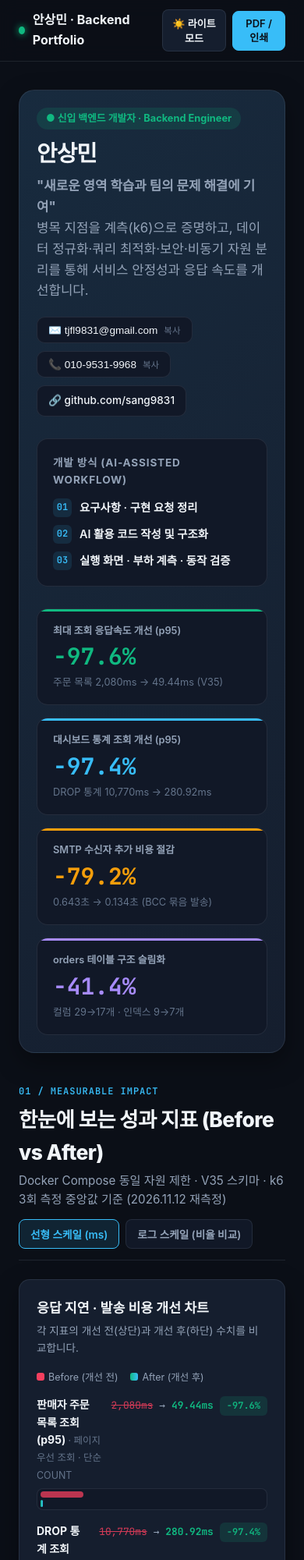
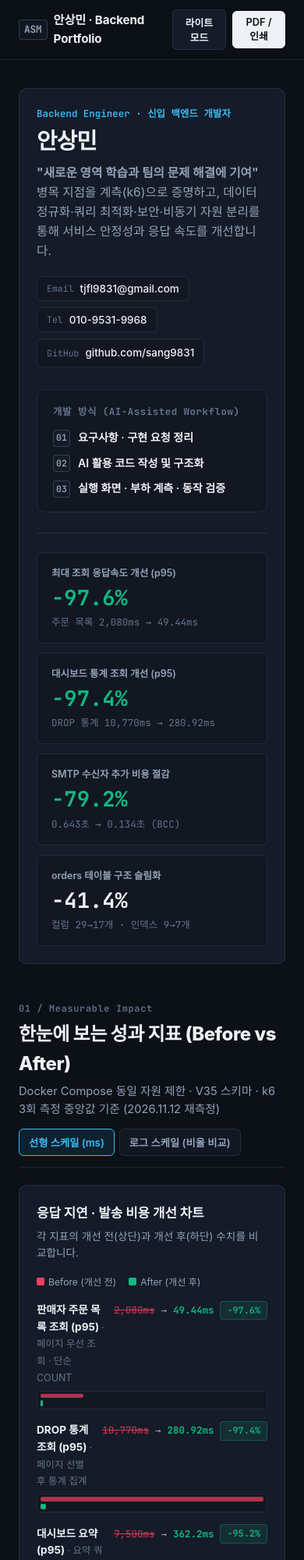
Before and after one commit to sang9831/backend-portfolio, a plain HTML site: page index.html in a window 390 px wide. Shown: the top 2000 px of the page at 78% size. Drawn offline with Linux system fonts and the light colour scheme; a web font is replaced by a local one.

Commit message:
AI스러운 그라데이션·네온·이모지 제거 및 절제된 엔지니어링 톤으로 디자인 개편

```diff
--- a/index.html
+++ b/index.html
@@ -13,7 +13,7 @@
   <header class="topbar">
     <div class="topbar-inner">
       <a href="#top" class="brand" style="text-decoration:none;">
-        <span class="brand-dot"></span>
+        <span class="brand-mark">ASM</span>
         <span>안상민 · Backend Portfolio</span>
       </a>
       <nav class="nav-links" aria-label="주요 섹션">
@@ -24,7 +24,7 @@
         <a href="#pictrip">PicTrip</a>
       </nav>
       <div class="nav-actions">
-        <button id="themeToggle" class="btn" type="button">☀️ 라이트 모드</button>
+        <button id="themeToggle" class="btn" type="button">라이트 모드</button>
         <button class="btn btn-primary" type="button" onclick="window.print()">PDF / 인쇄</button>
       </div>
     </div>
@@ -35,7 +35,7 @@
     <section class="hero" aria-label="프로필 요약">
       <div class="hero-top">
         <div>
-          <div class="hero-badge">● 신입 백엔드 개발자 · Backend Engineer</div>
+          <div class="hero-role">Backend Engineer · 신입 백엔드 개발자</div>
           <h1>안상민</h1>
           <p class="hero-desc">
             <strong>"새로운 영역 학습과 팀의 문제 해결에 기여"</strong><br />
@@ -43,13 +43,13 @@
           </p>
           <div class="contact-row">
             <button class="contact-pill" type="button" data-copy="tjfl9831@gmail.com" title="클릭하여 이메일 복사">
-              ✉️ tjfl9831@gmail.com <span class="mono" style="font-size:0.72rem;color:var(--text-dim);">복사</span>
+              <span class="contact-label">Email</span> tjfl9831@gmail.com
             </button>
             <button class="contact-pill" type="button" data-copy="010-9531-9968" title="클릭하여 연락처 복사">
-              📞 010-9531-9968 <span class="mono" style="font-size:0.72rem;color:var(--text-dim);">복사</span>
+              <span class="contact-label">Tel</span> 010-9531-9968
             </button>
             <a class="contact-pill" href="https://github.com/sang9831" target="_blank" rel="noopener noreferrer">
-              🔗 github.com/sang9831
+              <span class="contact-label">GitHub</span> github.com/sang9831
             </a>
           </div>
         </div>
@@ -77,20 +77,20 @@
       <div class="kpi-grid">
         <div class="kpi-card">
           <div class="kpi-label">최대 조회 응답속도 개선 (p95)</div>
-          <div class="kpi-value">-97.6%</div>
-          <div class="kpi-detail">주문 목록 2,080ms → 49.44ms (V35)</div>
+          <div class="kpi-value positive">-97.6%</div>
+          <div class="kpi-detail">주문 목록 2,080ms → 49.44ms</div>
         </div>
-        <div class="kpi-card accent">
+        <div class="kpi-card">
           <div class="kpi-label">대시보드 통계 조회 개선 (p95)</div>
-          <div class="kpi-value">-97.4%</div>
+          <div class="kpi-value positive">-97.4%</div>
           <div class="kpi-detail">DROP 통계 10,770ms → 280.92ms</div>
         </div>
-        <div class="kpi-card amber">
+        <div class="kpi-card">
           <div class="kpi-label">SMTP 수신자 추가 비용 절감</div>
-          <div class="kpi-value">-79.2%</div>
-          <div class="kpi-detail">0.643초 → 0.134초 (BCC 묶음 발송)</div>
+          <div class="kpi-value positive">-79.2%</div>
+          <div class="kpi-detail">0.643초 → 0.134초 (BCC)</div>
         </div>
-        <div class="kpi-card purple">
+        <div class="kpi-card">
           <div class="kpi-label">orders 테이블 구조 슬림화</div>
           <div class="kpi-value">-41.4%</div>
           <div class="kpi-detail">컬럼 29→17개 · 인덱스 9→7개</div>
@@ -119,7 +119,7 @@
           <p class="card-sub">각 지표의 개선 전(상단)과 개선 후(하단) 수치를 비교합니다.</p>
           <div class="chart-legend">
             <span><span class="legend-dot" style="background:var(--rose);"></span>Before (개선 전)</span>
-            <span><span class="legend-dot" style="background:linear-gradient(90deg,var(--green),var(--accent));"></span>After (개선 후)</span>
+            <span><span class="legend-dot" style="background:var(--green);"></span>After (개선 후)</span>
           </div>
           <div id="latencyChart" class="chart-list"></div>
         </div>
@@ -173,15 +173,15 @@
           </div>
 
           <!-- Load test specs -->
-          <div style="background:var(--bg-elevated);border:1px solid var(--border);border-radius:10px;padding:14px 16px;">
-            <div style="font-weight:700;font-size:0.88rem;margin-bottom:8px;">Docker Compose 로컬 부하테스트 스펙</div>
-            <div class="tag-row">
-              <span class="tag">Backend: 2 vCPU · 1 GiB (Heap 550 MiB)</span>
-              <span class="tag">PostgreSQL: 1 vCPU · 512 MiB (Conn 60)</span>
-              <span class="tag">HikariCP: max 10</span>
-              <span class="tag purple">netem 2.8ms 왕복 지연</span>
-              <span class="tag amber">k6: 워밍업 15~30s + 본측정 60s × 3회 중앙값</span>
-              <span class="tag">동시 부하: 각 10 VU</span>
+          <div style="background:var(--bg-elevated);border:1px solid var(--border);border-radius:8px;padding:14px 16px;">
+            <div style="font-weight:700;font-size:0.86rem;margin-bottom:10px;">Docker Compose 로컬 부하테스트 스펙</div>
+            <div class="spec-grid">
+              <div class="spec-item"><span class="spec-key">Backend</span><span class="spec-val">2 vCPU · 1 GiB (Heap 550 MiB)</span></div>
+              <div class="spec-item"><span class="spec-key">PostgreSQL</span><span class="spec-val">1 vCPU · 512 MiB (Conn 60)</span></div>
+              <div class="spec-item"><span class="spec-key">HikariCP</span><span class="spec-val">max 10</span></div>
+              <div class="spec-item"><span class="spec-key">Network</span><span class="spec-val">netem 2.8ms RTT</span></div>
+              <div class="spec-item"><span class="spec-key">k6 측정</span><span class="spec-val">워밍업 15~30s + 60s × 3회</span></div>
+              <div class="spec-item"><span class="spec-key">동시 부하</span><span class="spec-val">각 10 VU (중앙값)</span></div>
             </div>
           </div>
         </div>
@@ -287,7 +287,7 @@
       <div class="grid-3">
         <a href="#grab" class="card" style="text-decoration:none;color:inherit;display:block;">
           <div style="display:flex;justify-content:space-between;align-items:center;margin-bottom:10px;">
-            <span class="tag green">최종 프로젝트 · 4인 팀</span>
+            <span class="tag">최종 프로젝트 · 4인 팀</span>
             <span class="mono" style="font-size:0.75rem;color:var(--text-dim);">Java · Spring Boot</span>
           </div>
           <h3 class="card-title">GRAB</h3>
@@ -321,7 +321,7 @@
 
         <a href="#pictrip" class="card" style="text-decoration:none;color:inherit;display:block;">
           <div style="display:flex;justify-content:space-between;align-items:center;margin-bottom:10px;">
-            <span class="tag purple">1차 프로젝트</span>
+            <span class="tag">1차 프로젝트</span>
             <span class="mono" style="font-size:0.75rem;color:var(--text-dim);">Node.js · Express</span>
           </div>
           <h3 class="card-title">PicTrip</h3>
--- a/script.js
+++ b/script.js
@@ -11,7 +11,7 @@
   function updateThemeButton() {
     if (!themeBtn) return;
     const isLight = root.getAttribute("data-theme") === "light";
-    themeBtn.textContent = isLight ? "🌙 다크 모드" : "☀️ 라이트 모드";
+    themeBtn.textContent = isLight ? "다크 모드" : "라이트 모드";
   }
 
   if (themeBtn) {
--- a/styles.css
+++ b/styles.css
@@ -1,51 +1,41 @@
 :root {
-  --bg: #0b0f17;
-  --bg-elevated: #111827;
-  --bg-card: #151e2e;
-  --bg-card-hover: #1a2538;
+  --bg: #0c1017;
+  --bg-elevated: #121722;
+  --bg-card: #151b28;
+  --bg-card-hover: #1b2232;
   --border: rgba(148, 163, 184, 0.14);
-  --border-strong: rgba(148, 163, 184, 0.28);
-  --text: #f1f5f9;
+  --border-strong: rgba(148, 163, 184, 0.26);
+  --text: #eef2f6;
   --text-muted: #94a3b8;
   --text-dim: #64748b;
   --accent: #38bdf8;
-  --accent-soft: rgba(56, 189, 248, 0.12);
+  --accent-soft: rgba(56, 189, 248, 0.1);
   --green: #10b981;
-  --green-soft: rgba(16, 185, 129, 0.14);
+  --green-soft: rgba(16, 185, 129, 0.12);
+  --rose: #f43f5e;
   --amber: #f59e0b;
-  --amber-soft: rgba(245, 158, 11, 0.14);
-  --rose: #f43f5e;
-  --rose-soft: rgba(244, 63, 94, 0.14);
-  --purple: #a78bfa;
-  --purple-soft: rgba(167, 139, 250, 0.14);
-  --shadow: 0 12px 32px rgba(0, 0, 0, 0.35);
-  --radius: 14px;
-  --radius-sm: 8px;
+  --radius: 10px;
+  --radius-sm: 6px;
   --font-sans: "Pretendard", -apple-system, BlinkMacSystemFont, "Apple SD Gothic Neo", "Malgun Gothic", sans-serif;
   --font-mono: "JetBrains Mono", ui-monospace, SFMono-Regular, Menlo, Consolas, monospace;
 }
 
 [data-theme="light"] {
   --bg: #f8fafc;
-  --bg-elevated: #ffffff;
+  --bg-elevated: #f1f5f9;
   --bg-card: #ffffff;
-  --bg-card-hover: #f1f5f9;
+  --bg-card-hover: #f8fafc;
   --border: rgba(15, 23, 42, 0.1);
   --border-strong: rgba(15, 23, 42, 0.2);
   --text: #0f172a;
   --text-muted: #475569;
   --text-dim: #64748b;
   --accent: #0284c7;
-  --accent-soft: rgba(2, 132, 199, 0.1);
+  --accent-soft: rgba(2, 132, 199, 0.08);
   --green: #059669;
   --green-soft: rgba(5, 150, 105, 0.1);
+  --rose: #e11d48;
   --amber: #d97706;
-  --amber-soft: rgba(217, 119, 6, 0.1);
-  --rose: #e11d48;
-  --rose-soft: rgba(225, 29, 72, 0.1);
-  --purple: #7c3aed;
-  --purple-soft: rgba(124, 58, 237, 0.1);
-  --shadow: 0 8px 24px rgba(15, 23, 42, 0.06);
 }
 
 *,
@@ -86,13 +76,13 @@ code,
   position: sticky;
   top: 0;
   z-index: 100;
-  backdrop-filter: blur(12px);
-  background: color-mix(in srgb, var(--bg) 82%, transparent);
+  backdrop-filter: blur(10px);
+  background: color-mix(in srgb, var(--bg) 88%, transparent);
   border-bottom: 1px solid var(--border);
 }
 
 .topbar-inner {
-  max-width: 1200px;
+  max-width: 1160px;
   margin: 0 auto;
   padding: 12px 24px;
   display: flex;
@@ -104,39 +94,43 @@ code,
 .brand {
   display: flex;
   align-items: center;
-  gap: 10px;
+  gap: 8px;
   font-weight: 700;
-  font-size: 1rem;
+  font-size: 0.95rem;
   color: var(--text);
+  letter-spacing: -0.01em;
 }
 
-.brand-dot {
-  width: 10px;
-  height: 10px;
-  border-radius: 50%;
-  background: var(--green);
-  box-shadow: 0 0 10px var(--green);
+.brand-mark {
+  font-family: var(--font-mono);
+  font-size: 0.8rem;
+  font-weight: 700;
+  padding: 2px 6px;
+  border-radius: 4px;
+  background: var(--bg-elevated);
+  border: 1px solid var(--border-strong);
+  color: var(--text-muted);
 }
 
 .nav-links {
   display: flex;
   align-items: center;
-  gap: 6px;
+  gap: 4px;
   flex-wrap: wrap;
 }
 
 .nav-links a {
   color: var(--text-muted);
-  font-size: 0.875rem;
+  font-size: 0.85rem;
   font-weight: 500;
   padding: 6px 10px;
   border-radius: var(--radius-sm);
-  transition: all 0.15s ease;
+  transition: color 0.15s ease, background 0.15s ease;
 }
 
 .nav-links a:hover {
   color: var(--text);
-  background: var(--bg-card);
+  background: var(--bg-elevated);
   text-decoration: none;
 }
 
@@ -150,16 +144,16 @@ code,
   display: inline-flex;
   align-items: center;
   gap: 6px;
-  padding: 7px 12px;
+  padding: 6px 12px;
   border-radius: var(--radius-sm);
   border: 1px solid var(--border);
   background: var(--bg-card);
   color: var(--text);
   font-family: var(--font-sans);
-  font-size: 0.8125rem;
+  font-size: 0.8rem;
   font-weight: 600;
   cursor: pointer;
-  transition: all 0.15s ease;
+  transition: border-color 0.15s ease, background 0.15s ease;
 }
 
 .btn:hover {
@@ -168,19 +162,19 @@ code,
 }
 
 .btn-primary {
-  background: var(--accent);
-  border-color: var(--accent);
-  color: #0b0f17;
+  background: var(--text);
+  border-color: var(--text);
+  color: var(--bg);
 }
 
 .btn-primary:hover {
-  opacity: 0.92;
-  background: var(--accent);
+  opacity: 0.88;
+  background: var(--text);
 }
 
 /* Layout */
 .container {
-  max-width: 1200px;
+  max-width: 1160px;
   margin: 0 auto;
   padding: 36px 24px 80px;
 }
@@ -196,24 +190,23 @@ section {
   justify-content: space-between;
   flex-wrap: wrap;
   gap: 12px;
-  margin-bottom: 24px;
+  margin-bottom: 22px;
   padding-bottom: 14px;
   border-bottom: 1px solid var(--border);
 }
 
 .section-eyebrow {
   font-family: var(--font-mono);
-  font-size: 0.75rem;
+  font-size: 0.74rem;
   font-weight: 600;
-  letter-spacing: 0.08em;
-  text-transform: uppercase;
-  color: var(--accent);
+  letter-spacing: 0.06em;
+  color: var(--text-dim);
   margin-bottom: 4px;
 }
 
 .section-title {
   margin: 0;
-  font-size: 1.65rem;
+  font-size: 1.5rem;
   font-weight: 800;
   letter-spacing: -0.02em;
 }
@@ -221,42 +214,36 @@ section {
 .section-sub {
   margin: 4px 0 0;
   color: var(--text-muted);
-  font-size: 0.95rem;
+  font-size: 0.92rem;
 }
 
 /* Hero */
 .hero {
-  background: linear-gradient(135deg, color-mix(in srgb, var(--accent) 8%, var(--bg-card)), var(--bg-card));
+  background: var(--bg-card);
   border: 1px solid var(--border);
-  border-radius: 20px;
-  padding: 36px;
-  box-shadow: var(--shadow);
-  margin-bottom: 40px;
+  border-radius: var(--radius);
+  padding: 32px;
+  margin-bottom: 48px;
 }
 
 .hero-top {
   display: grid;
-  grid-template-columns: 1.5fr 1fr;
+  grid-template-columns: 1.55fr 1fr;
   gap: 28px;
-  align-items: center;
+  align-items: start;
 }
 
-.hero-badge {
-  display: inline-flex;
-  align-items: center;
-  gap: 8px;
-  padding: 4px 12px;
-  border-radius: 999px;
-  background: var(--green-soft);
-  color: var(--green);
-  font-size: 0.8rem;
-  font-weight: 700;
-  margin-bottom: 14px;
+.hero-role {
+  font-family: var(--font-mono);
+  font-size: 0.78rem;
+  font-weight: 600;
+  color: var(--accent);
+  margin-bottom: 8px;
 }
 
 .hero h1 {
   margin: 0 0 10px;
-  font-size: 2.35rem;
+  font-size: 2.2rem;
   font-weight: 800;
   letter-spacing: -0.03em;
   line-height: 1.2;
@@ -265,48 +252,55 @@ section {
 .hero-desc {
   margin: 0 0 20px;
   color: var(--text-muted);
-  font-size: 1.05rem;
+  font-size: 0.98rem;
 }
 
 .contact-row {
   display: flex;
   flex-wrap: wrap;
-  gap: 10px;
+  gap: 8px;
 }
 
 .contact-pill {
   display: inline-flex;
   align-items: center;
   gap: 8px;
-  padding: 8px 14px;
-  border-radius: 10px;
+  padding: 7px 12px;
+  border-radius: var(--radius-sm);
   background: var(--bg-elevated);
   border: 1px solid var(--border);
   color: var(--text);
-  font-size: 0.85rem;
+  font-family: var(--font-sans);
+  font-size: 0.84rem;
   font-weight: 500;
   cursor: pointer;
   transition: border-color 0.15s ease;
 }
 
 .contact-pill:hover {
-  border-color: var(--accent);
+  border-color: var(--border-strong);
   text-decoration: none;
+}
+
+.contact-label {
+  font-family: var(--font-mono);
+  font-size: 0.72rem;
+  color: var(--text-dim);
 }
 
 .workflow-box {
   background: var(--bg-elevated);
   border: 1px solid var(--border);
   border-radius: var(--radius);
-  padding: 20px;
+  padding: 18px 20px;
 }
 
 .workflow-box h3 {
   margin: 0 0 12px;
-  font-size: 0.85rem;
-  text-transform: uppercase;
-  letter-spacing: 0.06em;
-  color: var(--text-muted);
+  font-size: 0.78rem;
+  font-family: var(--font-mono);
+  letter-spacing: 0.04em;
+  color: var(--text-dim);
 }
 
 .workflow-steps {
@@ -319,64 +313,43 @@ section {
   display: flex;
   align-items: center;
   gap: 10px;
-  font-size: 0.9rem;
+  font-size: 0.88rem;
   font-weight: 600;
 }
 
 .workflow-num {
-  width: 24px;
-  height: 24px;
-  border-radius: 6px;
-  background: var(--accent-soft);
-  color: var(--accent);
+  width: 22px;
+  height: 22px;
+  border-radius: 4px;
+  border: 1px solid var(--border-strong);
+  background: var(--bg-card);
+  color: var(--text-muted);
   display: grid;
   place-items: center;
   font-family: var(--font-mono);
-  font-size: 0.75rem;
+  font-size: 0.72rem;
   flex-shrink: 0;
 }
 
-/* KPI Grid */
+/* KPI Grid - Clean, restrained, no rainbow borders */
 .kpi-grid {
   display: grid;
   grid-template-columns: repeat(4, 1fr);
-  gap: 16px;
-  margin-top: 28px;
+  gap: 12px;
+  margin-top: 26px;
+  padding-top: 24px;
+  border-top: 1px solid var(--border);
 }
 
 .kpi-card {
   background: var(--bg-elevated);
   border: 1px solid var(--border);
-  border-radius: var(--radius);
-  padding: 18px 20px;
-  position: relative;
-  overflow: hidden;
-}
-
-.kpi-card::before {
-  content: "";
-  position: absolute;
-  top: 0;
-  left: 0;
-  right: 0;
-  height: 3px;
-  background: var(--green);
-}
-
-.kpi-card.accent::before {
-  background: var(--accent);
-}
-
-.kpi-card.amber::before {
-  background: var(--amber);
-}
-
-.kpi-card.purple::before {
-  background: var(--purple);
+  border-radius: var(--radius-sm);
+  padding: 16px 18px;
 }
 
 .kpi-label {
-  font-size: 0.8rem;
+  font-size: 0.78rem;
   color: var(--text-muted);
   font-weight: 600;
   margin-bottom: 6px;
@@ -384,41 +357,34 @@ section {
 
 .kpi-value {
   font-family: var(--font-mono);
-  font-size: 1.85rem;
+  font-size: 1.7rem;
   font-weight: 800;
   line-height: 1.15;
-  color: var(--green);
+  color: var(--text);
 }
 
-.kpi-card.accent .kpi-value {
-  color: var(--accent);
-}
-
-.kpi-card.amber .kpi-value {
-  color: var(--amber);
-}
-
-.kpi-card.purple .kpi-value {
-  color: var(--purple);
+.kpi-value.positive {
+  color: var(--green);
 }
 
 .kpi-detail {
   margin-top: 6px;
-  font-size: 0.8rem;
+  font-size: 0.78rem;
   color: var(--text-dim);
+  font-family: var(--font-mono);
 }
 
 /* Cards & Grids */
 .grid-2 {
   display: grid;
   grid-template-columns: repeat(2, 1fr);
-  gap: 20px;
+  gap: 18px;
 }
 
 .grid-3 {
   display: grid;
   grid-template-columns: repeat(3, 1fr);
-  gap: 18px;
+  gap: 16px;
 }
 
 .card {
@@ -426,12 +392,11 @@ section {
   border: 1px solid var(--border);
   border-radius: var(--radius);
   padding: 22px;
-  box-shadow: var(--shadow);
 }
 
 .card-title {
   margin: 0 0 6px;
-  font-size: 1.08rem;
+  font-size: 1.05rem;
   font-weight: 700;
   display: flex;
   align-items: center;
@@ -445,7 +410,7 @@ section {
   color: var(--text-muted);
 }
 
-/* Tags & Badges */
+/* Tags & Badges - Restrained monochrome + single positive green */
 .tag-row {
   display: flex;
   flex-wrap: wrap;
@@ -455,36 +420,28 @@ section {
 .tag {
   display: inline-flex;
   align-items: center;
-  padding: 3px 9px;
-  border-radius: 6px;
-  font-size: 0.75rem;
+  padding: 2px 8px;
+  border-radius: 4px;
+  font-size: 0.74rem;
   font-weight: 600;
-  background: var(--accent-soft);
-  color: var(--accent);
+  background: var(--bg-elevated);
+  border: 1px solid var(--border);
+  color: var(--text-muted);
   font-family: var(--font-mono);
 }
 
 .tag.green {
   background: var(--green-soft);
+  border-color: color-mix(in srgb, var(--green) 30%, transparent);
   color: var(--green);
-}
-
-.tag.amber {
-  background: var(--amber-soft);
-  color: var(--amber);
-}
-
-.tag.purple {
-  background: var(--purple-soft);
-  color: var(--purple);
 }
 
 .pr-link {
   display: inline-flex;
   align-items: center;
   gap: 4px;
-  padding: 3px 8px;
-  border-radius: 6px;
+  padding: 2px 8px;
+  border-radius: 4px;
   font-family: var(--font-mono);
   font-size: 0.74rem;
   font-weight: 600;
@@ -499,23 +456,51 @@ section {
   text-decoration: none;
 }
 
+/* Structured Spec Grid */
+.spec-grid {
+  display: grid;
+  grid-template-columns: repeat(2, 1fr);
+  gap: 8px 14px;
+  font-size: 0.8rem;
+}
+
+.spec-item {
+  display: flex;
+  justify-content: space-between;
+  gap: 8px;
+  padding-bottom: 6px;
+  border-bottom: 1px dashed var(--border);
+}
+
+.spec-key {
+  color: var(--text-dim);
+  font-family: var(--font-mono);
+}
+
+.spec-val {
+  color: var(--text);
+  font-family: var(--font-mono);
+  font-weight: 600;
+  text-align: right;
+}
+
 /* Before / After Chart */
 .chart-controls {
   display: flex;
   align-items: center;
-  gap: 8px;
+  gap: 6px;
 }
 
 .chart-list {
   display: flex;
   flex-direction: column;
-  gap: 16px;
+  gap: 15px;
 }
 
 .bar-item {
   display: flex;
   flex-direction: column;
-  gap: 6px;
+  gap: 5px;
 }
 
 .bar-meta {
@@ -523,7 +508,7 @@ section {
   justify-content: space-between;
   align-items: baseline;
   gap: 12px;
-  font-size: 0.875rem;
+  font-size: 0.85rem;
 }
 
 .bar-name {
@@ -532,19 +517,20 @@ section {
 
 .bar-values {
   font-family: var(--font-mono);
-  font-size: 0.8rem;
+  font-size: 0.78rem;
   color: var(--text-muted);
   display: flex;
   align-items: center;
   gap: 8px;
+  white-space: nowrap;
 }
 
 .bar-track {
   position: relative;
-  height: 28px;
+  height: 24px;
   background: var(--bg-elevated);
   border: 1px solid var(--border);
-  border-radius: 8px;
+  border-radius: 5px;
   overflow: hidden;
   display: flex;
   flex-direction: column;
@@ -554,23 +540,23 @@ section {
 }
 
 .bar-before {
-  height: 8px;
-  border-radius: 4px;
-  background: color-mix(in srgb, var(--rose) 75%, transparent);
-  transition: width 0.6s cubic-bezier(0.22, 1, 0.36, 1);
+  height: 6px;
+  border-radius: 2px;
+  background: color-mix(in srgb, var(--rose) 70%, transparent);
+  transition: width 0.45s ease;
 }
 
 .bar-after {
-  height: 10px;
-  border-radius: 4px;
-  background: linear-gradient(90deg, var(--green), var(--accent));
-  transition: width 0.6s cubic-bezier(0.22, 1, 0.36, 1);
+  height: 8px;
+  border-radius: 2px;
+  background: var(--green);
+  transition: width 0.45s ease;
 }
 
 .chart-legend {
   display: flex;
   gap: 16px;
-  font-size: 0.78rem;
+  font-size: 0.76rem;
   color: var(--text-muted);
   margin-bottom: 14px;
 }
@@ -579,7 +565,7 @@ section {
   display: inline-block;
   width: 10px;
   height: 10px;
-  border-radius: 3px;
+  border-radius: 2px;
   margin-right: 5px;
 }
 
@@ -594,23 +580,22 @@ section {
 table {
   width: 100%;
   border-collapse: collapse;
-  font-size: 0.875rem;
+  font-size: 0.86rem;
   text-align: left;
 }
 
 th,
 td {
-  padding: 12px 16px;
+  padding: 11px 14px;
   border-bottom: 1px solid var(--border);
   vertical-align: middle;
 }
 
 th {
   background: var(--bg-elevated);
-  font-size: 0.78rem;
+  font-size: 0.75rem;
   font-weight: 700;
-  text-transform: uppercase;
-  letter-spacing: 0.04em;
+  letter-spacing: 0.03em;
   color: var(--text-muted);
   white-space: nowrap;
 }
@@ -620,7 +605,7 @@ tr:last-child td {
 }
 
 tr:hover td {
-  background: color-mix(in srgb, var(--accent) 4%, transparent);
+  background: color-mix(in srgb, var(--text) 2%, transparent);
 }
 
 .num-before {
@@ -642,26 +627,20 @@ tr:hover td {
   align-items: center;
   flex-wrap: wrap;
   gap: 8px;
-  padding: 14px 16px;
+  padding: 12px 14px;
   background: var(--bg-elevated);
   border: 1px solid var(--border);
   border-radius: var(--radius-sm);
-  margin: 14px 0;
+  margin: 12px 0;
 }
 
 .flow-node {
-  padding: 6px 12px;
-  border-radius: 8px;
+  padding: 5px 10px;
+  border-radius: 5px;
   background: var(--bg-card);
   border: 1px solid var(--border);
-  font-size: 0.82rem;
+  font-size: 0.81rem;
   font-weight: 600;
-}
-
-.flow-node.highlight {
-  border-color: var(--accent);
-  background: var(--accent-soft);
-  color: var(--accent);
 }
 
 .flow-arrow {
@@ -674,18 +653,20 @@ tr:hover td {
 .tabs {
   display: flex;
   flex-wrap: wrap;
-  gap: 8px;
+  gap: 6px;
   margin-bottom: 18px;
+  padding-bottom: 12px;
+  border-bottom: 1px solid var(--border);
 }
 
 .tab-btn {
-  padding: 8px 14px;
+  padding: 7px 12px;
   border-radius: var(--radius-sm);
   border: 1px solid var(--border);
   background: var(--bg-elevated);
   color: var(--text-muted);
   font-family: var(--font-sans);
-  font-size: 0.85rem;
+  font-size: 0.83rem;
   font-weight: 600;
   cursor: pointer;
   transition: all 0.15s ease;
@@ -705,12 +686,12 @@ tr:hover td {
   display: block;
 }
 
-/* Detail List (Why / Choice / How / Result) */
+/* Detail List */
 .detail-grid {
   display: grid;
   grid-template-columns: repeat(2, 1fr);
-  gap: 14px;
-  margin-top: 14px;
+  gap: 12px;
+  margin-top: 12px;
 }
 
 .detail-box {
@@ -722,16 +703,15 @@ tr:hover td {
 
 .detail-box h4 {
   margin: 0 0 6px;
-  font-size: 0.8rem;
+  font-size: 0.78rem;
   font-family: var(--font-mono);
-  color: var(--accent);
-  text-transform: uppercase;
+  color: var(--text);
 }
 
 .detail-box ul {
   margin: 0;
   padding-left: 18px;
-  font-size: 0.875rem;
+  font-size: 0.86rem;
   color: var(--text-muted);
 }
 
@@ -741,19 +721,20 @@ tr:hover td {
 
 /* Prompt quote */
 .prompt-box {
-  margin-top: 14px;
-  padding: 12px 16px;
-  border-left: 3px solid var(--purple);
-  background: var(--purple-soft);
+  margin-top: 12px;
+  padding: 12px 14px;
+  border-left: 3px solid var(--border-strong);
+  background: var(--bg-elevated);
   border-radius: 0 var(--radius-sm) var(--radius-sm) 0;
-  font-size: 0.84rem;
+  font-size: 0.83rem;
+  color: var(--text-muted);
 }
 
 .prompt-box strong {
   display: block;
-  font-size: 0.75rem;
+  font-size: 0.74rem;
   font-family: var(--font-mono);
-  color: var(--purple);
+  color: var(--text);
   margin-bottom: 4px;
 }
 
@@ -761,7 +742,7 @@ tr:hover td {
 .sim-widget {
   display: grid;
   grid-template-columns: 1.2fr 1fr;
-  gap: 20px;
+  gap: 18px;
   align-items: center;
 }
 
@@ -790,11 +771,11 @@ tr:hover td {
   position: fixed;
   bottom: 24px;
   right: 24px;
-  padding: 10px 16px;
-  border-radius: 10px;
+  padding: 9px 14px;
+  border-radius: var(--radius-sm);
   background: var(--text);
   color: var(--bg);
-  font-size: 0.85rem;
+  font-size: 0.82rem;
   font-weight: 600;
   opacity: 0;
   transform: translateY(10px);
@@ -814,7 +795,7 @@ footer {
   padding: 28px 24px;
   text-align: center;
   color: var(--text-dim);
-  font-size: 0.85rem;
+  font-size: 0.84rem;
 }
 
 /* Responsive */
@@ -823,7 +804,8 @@ footer {
   .grid-2,
   .grid-3,
   .detail-grid,
-  .sim-widget {
+  .sim-widget,
+  .spec-grid {
     grid-template-columns: 1fr;
   }
 
@@ -871,7 +853,6 @@ footer {
   .card,
   .hero,
   .table-wrap {
-    box-shadow: none;
     break-inside: avoid;
   }
   section {
```
